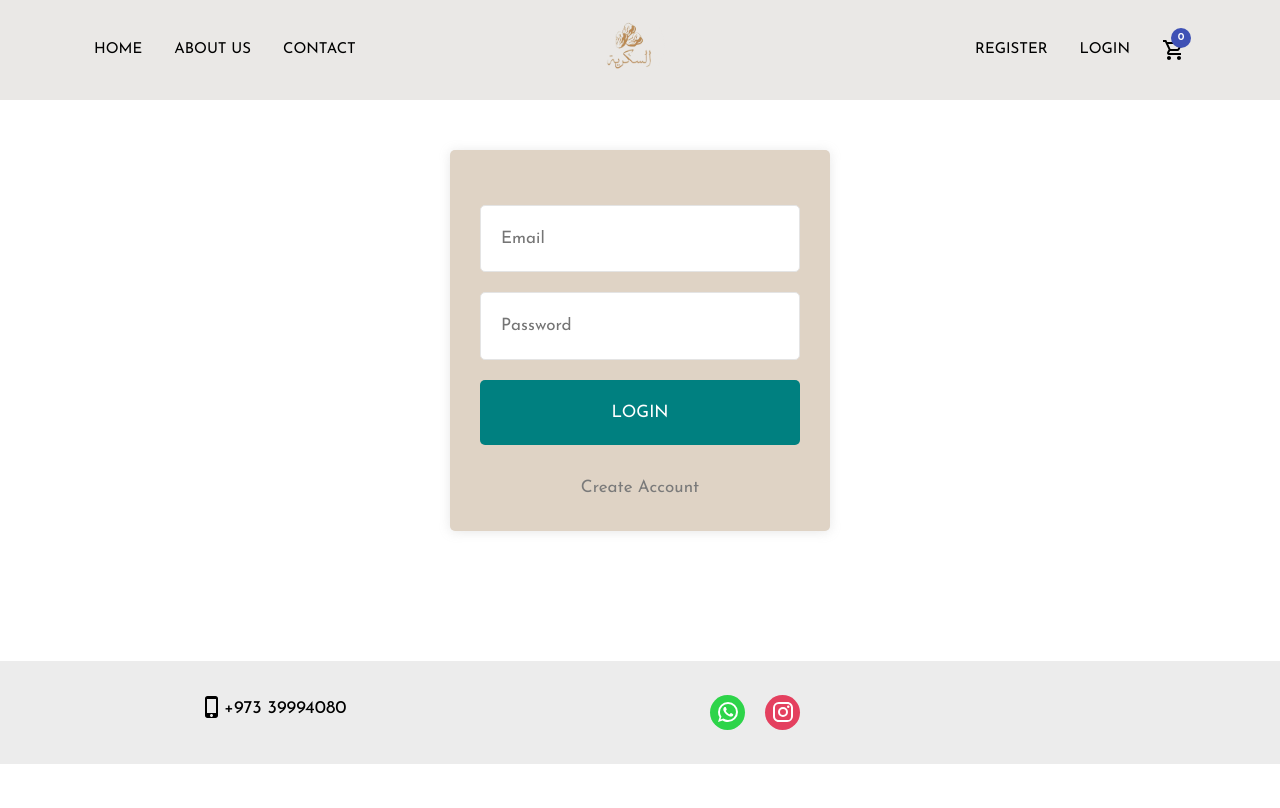
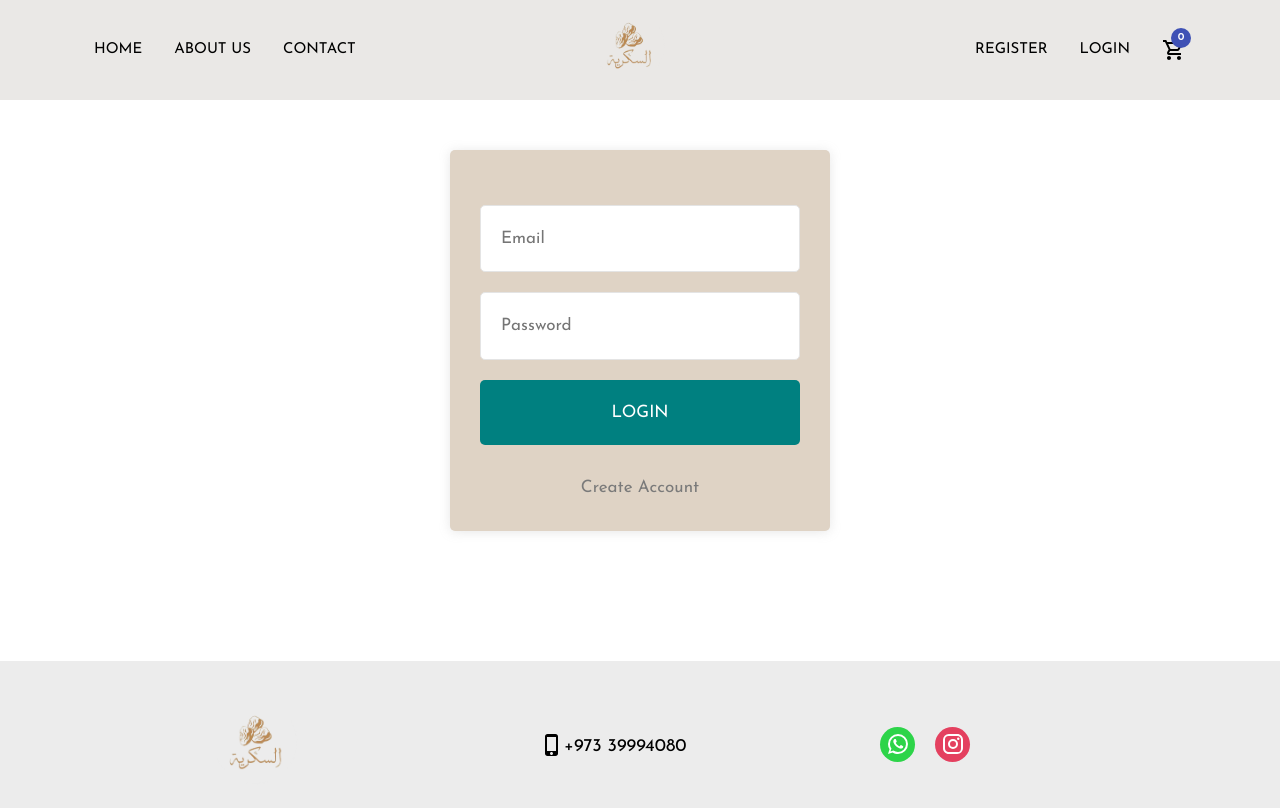
Before and after one commit to Khalfan1998/AlSukkariyaNew, a React (Create React App) app in the folder client_frontend/: page /login in a window 1280 px wide. Shown: the top 808 px of the page. Built offline with nearby package versions, Linux system fonts and the light colour scheme; no server answers.

Commit message:
footer changes

```diff
--- a/client_frontend/src/App.css
+++ b/client_frontend/src/App.css
@@ -55,6 +55,13 @@ background-color: #EAE8E6;
   margin-left: 8rem;
 }
 
+.phoneFooter{
+  margin-top: 2.4rem;
+
+}
+
+
+
 .whatsapp{
   width: 35px;
   height: 35px;
@@ -66,7 +73,8 @@ background-color: #EAE8E6;
   align-items: center;
   -webkit-box-pack: center;
   justify-content: center;
-  margin-right: 20px
+  margin-right: 20px;
+  margin-top: 2rem;
 }
 
 .instagram{
@@ -80,7 +88,8 @@ background-color: #EAE8E6;
   align-items: center;
   -webkit-box-pack: center;
   justify-content: center;
-  margin-right: 20px
+  margin-right: 20px;
+  margin-top: 2rem;
 }
 .Announcement {
   background-color: #EAE8E6;
@@ -103,6 +112,10 @@ background-color: #EAE8E6;
 }
 .navbar-brand img {
   width: 60%;
+}
+
+.logoFooter{
+  width: 68% !important;
 }
 .input-group {
   height: 50px;
--- a/client_frontend/src/components/FooterNew.js
+++ b/client_frontend/src/components/FooterNew.js
@@ -8,6 +8,7 @@ import {
   Heading,
 } from "./FooterStyles";
 import { Instagram, WhatsApp, PhoneIphone } from "@material-ui/icons";
+import { Link } from "react-router-dom";
 
 const Footer = () => {
   return (
@@ -15,7 +16,12 @@ const Footer = () => {
       <Container>
         <Row>
           <Column>
-            <Heading>
+            <Link className="logoFooter" to="/">
+              <img className="logoFooter" alt="logo" src="/images/logo.png" />
+            </Link>
+          </Column>
+          <Column>
+            <Heading className="phoneFooter">
               {" "}
               <PhoneIphone />
               +973 39994080
--- a/client_frontend/src/components/FooterStyles.js
+++ b/client_frontend/src/components/FooterStyles.js
@@ -29,11 +29,13 @@ export const Column = styled.div`
 
 export const Row = styled.div`
   display: grid;
-  grid-template-columns: repeat(auto-fill, minmax(450px, 1fr));
+  grid-template-columns: repeat(auto-fill, minmax(300px, 1fr));
   grid-gap: 20px;
 
   @media (max-width: 1000px) {
     grid-template-columns: repeat(auto-fill, minmax(200px, 1fr));
+    grid-gap: 0;
+    margin-left: 4rem;
   }
 `;
 
```
Also changed, not shown: 2 other files (tests, documents, lock files or other folders).
